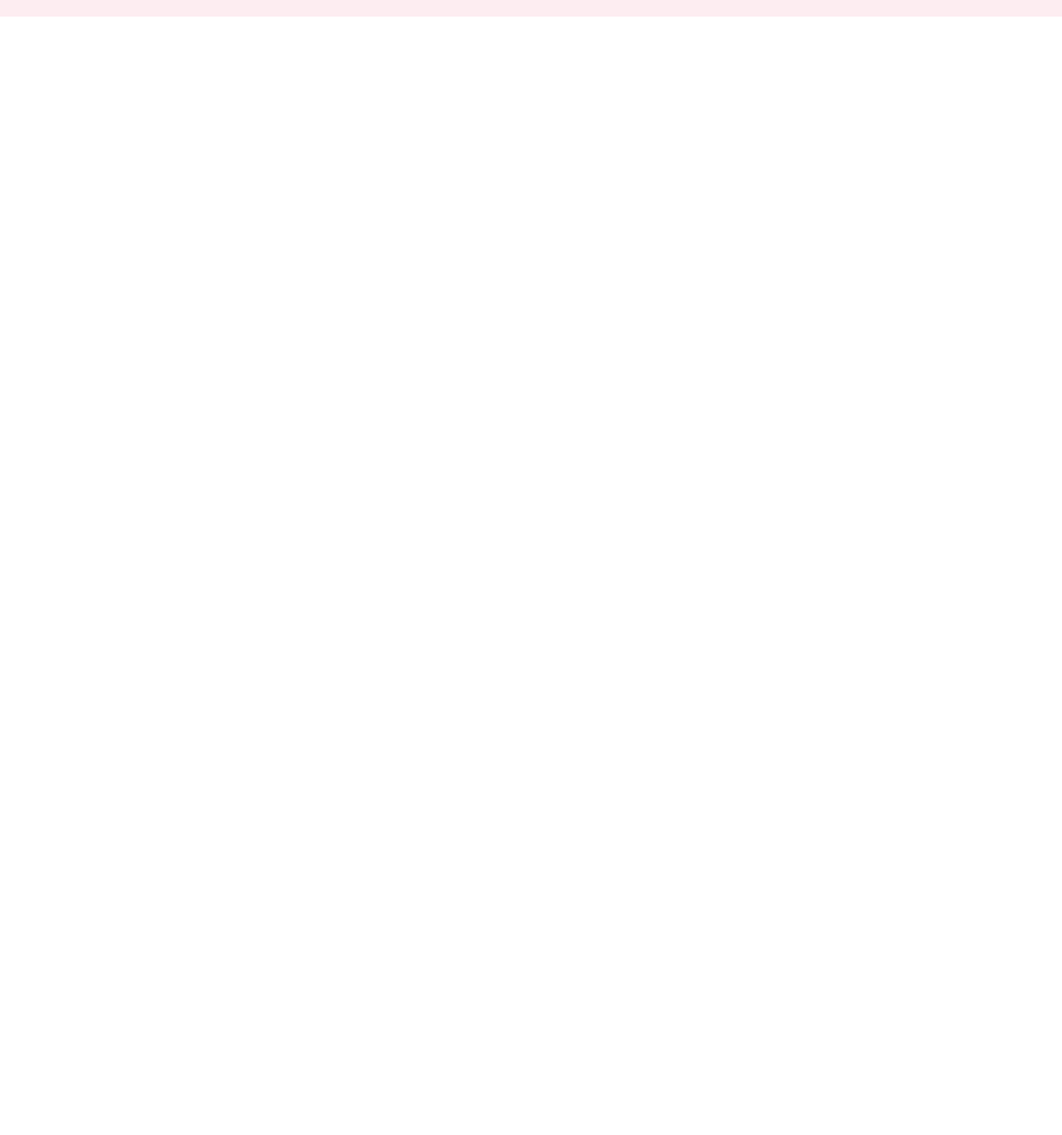
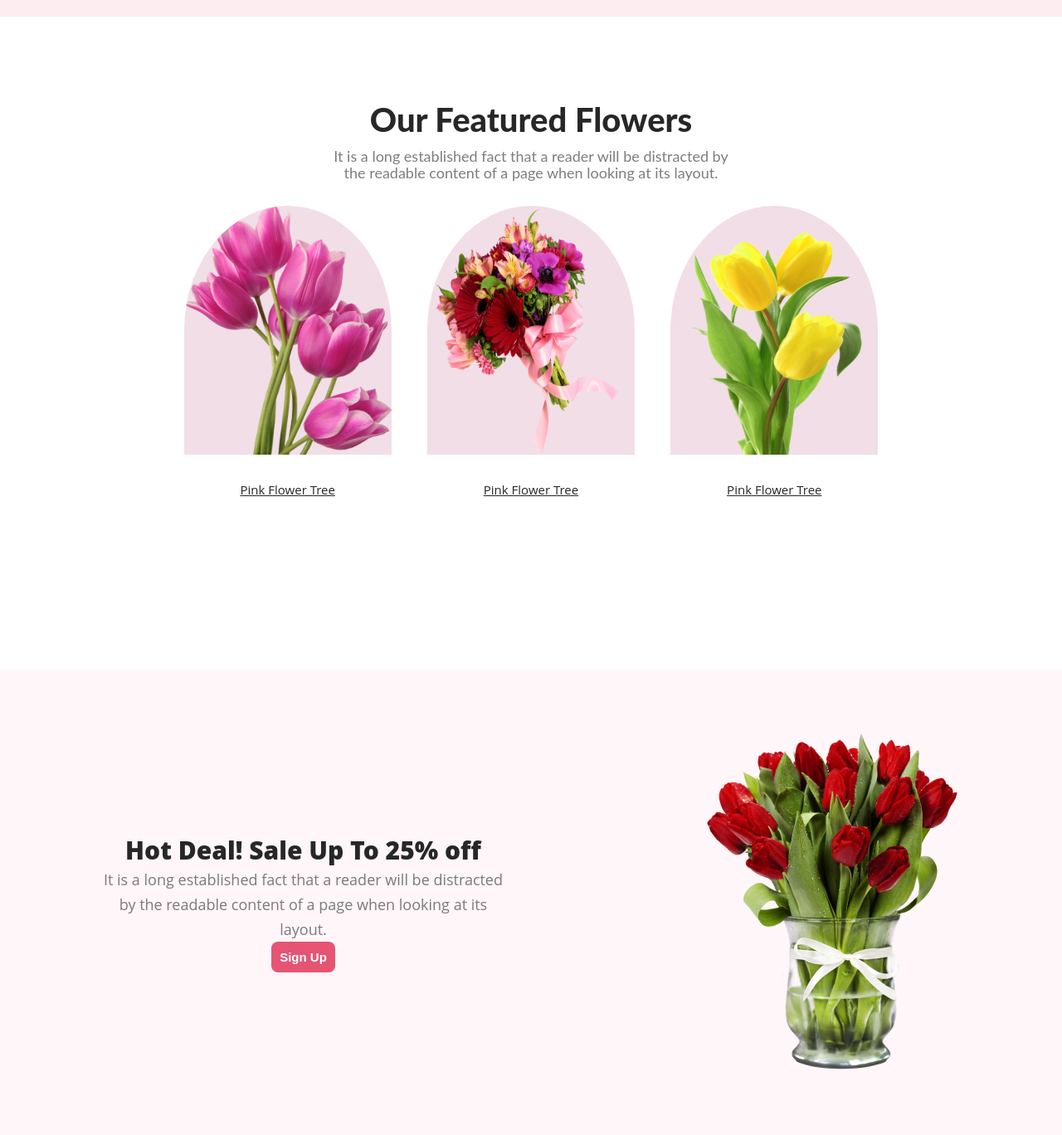
Before and after one commit to Armansasn/flower-assignment, a plain HTML site: page index.html in a window 1280 px wide. Shown: the part 620-1988 px from the top of the page at 83% size. Before the commit the page ends 800 px from the top, so only its background shows below. Drawn offline with Linux system fonts and the light colour scheme.

Commit message:
add my website

```diff
--- a/index.html
+++ b/index.html
@@ -13,14 +13,39 @@
             <h1 class="header-title">
                 Let's make <br> beautiful flowers a <br> part of your life.
             </h1>
-            <p class="header-description">It is a long established fact that a reader will be distracted by the readable <br> content of a page when looking at its layout. The point of using Lorem Ipsum is <br> that it has a more-or-less normal distribution of letters.</p><br>
+            <p class="header-description">It is a long established fact that a reader will be distracted by the readable content of a page when looking at its layout. The point of using Lorem Ipsum is that it has a more-or-less normal distribution of letters.</p><br>
             <button class="btn-primary">Shop Now</button>
 
         </div>
              <img width="418px"  src="Flower Asset/pngwing 10.png" alt="">
     </header>
     <main>
-
+          <section class="featured">
+                  <h3 class="featured-title">Our Featured Flowers</h3>
+                  <p class="featured-description">It is a long established fact that a reader will be distracted by the readable content of a page when looking at its layout.</p>
+                  <div class="featured-image">
+                     <div class="feature">
+                        <img width="200px" src="Flower Asset/pngwing 6.png" class="featured-rectangle" alt="">
+                        <p class="featured-text">Pink Flower Tree</p>
+                     </div>
+                     <div>
+                        <img width="100px" src="Flower Asset/pngwing 5.png" class="featured-rectangle" alt="">
+                        <p class="featured-text">Pink Flower Tree</p>
+                     </div>
+                     <div>
+                        <img width="200px" src="Flower Asset/pngwing 7.png" class="featured-rectangle" alt="">
+                        <p class="featured-text">Pink Flower Tree</p>
+                     </div>
+              </div>
+          </section>
+          <section class="dealer">
+            <div class="hot-deal-text">
+                <h3 class="dealer-title">Hot Deal! Sale Up To 25% off</h3>
+                <p class="dealer-description">It is a long established fact that a reader will be distracted by the readable content of a page when looking at its layout.</p>
+                <button class="btn-primary"> Sign Up</button>
+            </div>
+            <img src="Flower Asset/pngwing 8.png" alt="">
+          </section>
     </main>
     <footer>
 
--- a/style.css
+++ b/style.css
@@ -21,6 +21,7 @@ body{
     color: rgba(39, 39, 39, 0.60);
     font-size: 18px;
     font-weight: 400;
+    width: 500px;
 }
 .btn-primary{
     background-color: #E55473;
@@ -31,3 +32,68 @@ font-weight: 700;
 border: 0;
 border-radius: 8px;
 }
+.featured{
+    text-align: center;
+    padding-top: 100px;
+    align-items: center;
+    padding-bottom:200px ;
+
+}
+.featured-title{
+    color: #272727;
+font-family: Lato;
+font-size: 40px;
+font-weight: 800;
+}
+.featured-description{
+    color: rgba(39, 39, 39, 0.60);
+    font-family: Lato;
+    font-size: 18px;
+    font-weight: 400;
+    line-height: 20px;
+    padding: 10px 400px;
+}
+.featured-rectangle{
+    width: 250px;
+    height: 300px;
+    background-color: rgba(167, 33, 98, 0.15);
+    border-top-left-radius: 50%;
+    border-top-right-radius: 50%;
+    margin: 20px;
+    text-align: center;
+}
+.featured-text{
+    color: #272727;
+text-align: center;
+font-size: 15px;
+font-weight: 400;
+line-height: 35px;
+text-decoration-line: underline;
+}
+.featured-image{
+    display: flex;
+    justify-content: space-around;
+    padding:0 200px;
+}
+.dealer{
+    display: flex;
+    justify-content: space-around;
+    align-items: center;
+    height: 70vh;
+    background: rgba(229, 84, 115, 0.05);
+}
+.dealer-title{
+    color: #272727;
+font-size: 30px;
+font-weight: 800;
+}
+.hot-deal-text{
+    text-align: center;
+}
+.dealer-description{
+    color: rgba(39, 39, 39, 0.60);
+    font-size: 18px;
+    font-weight: 400;
+    line-height: 30px;
+    width: 500px;
+}
```
